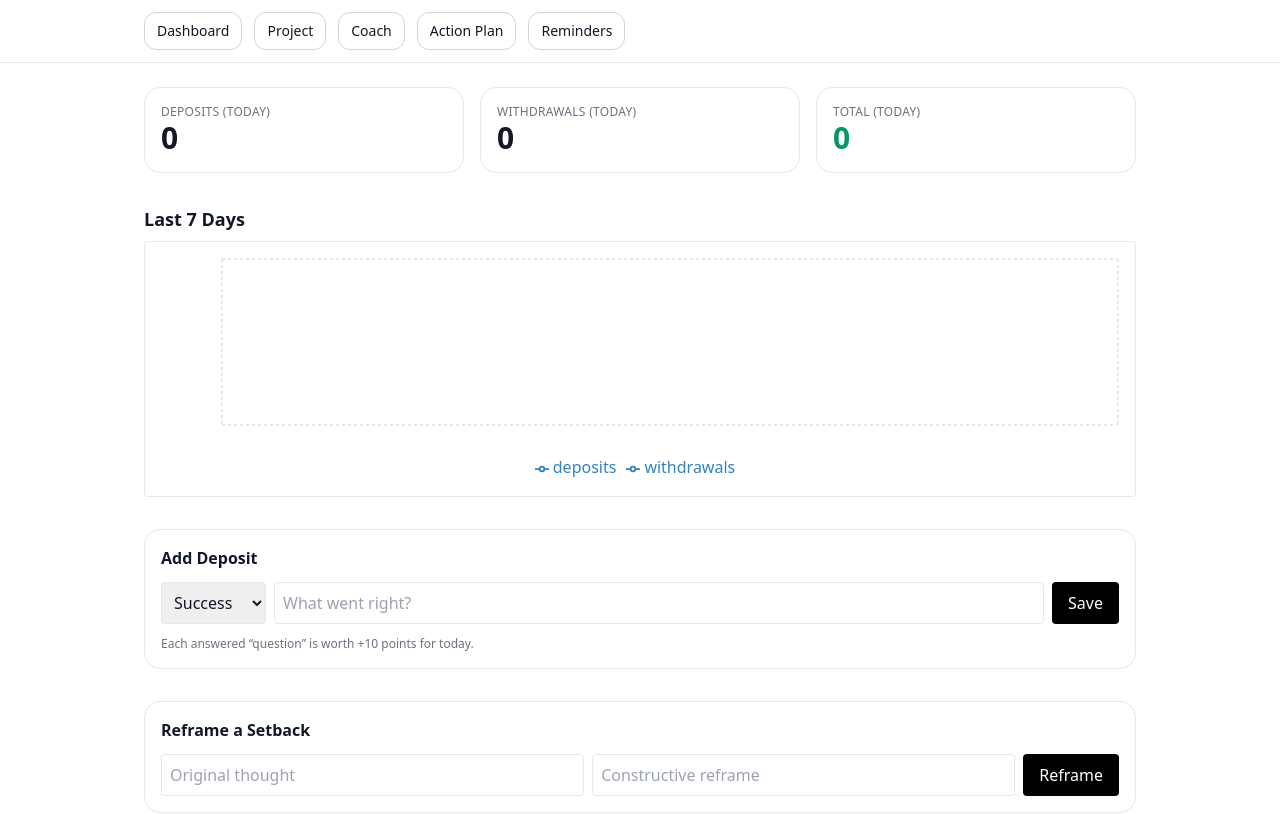
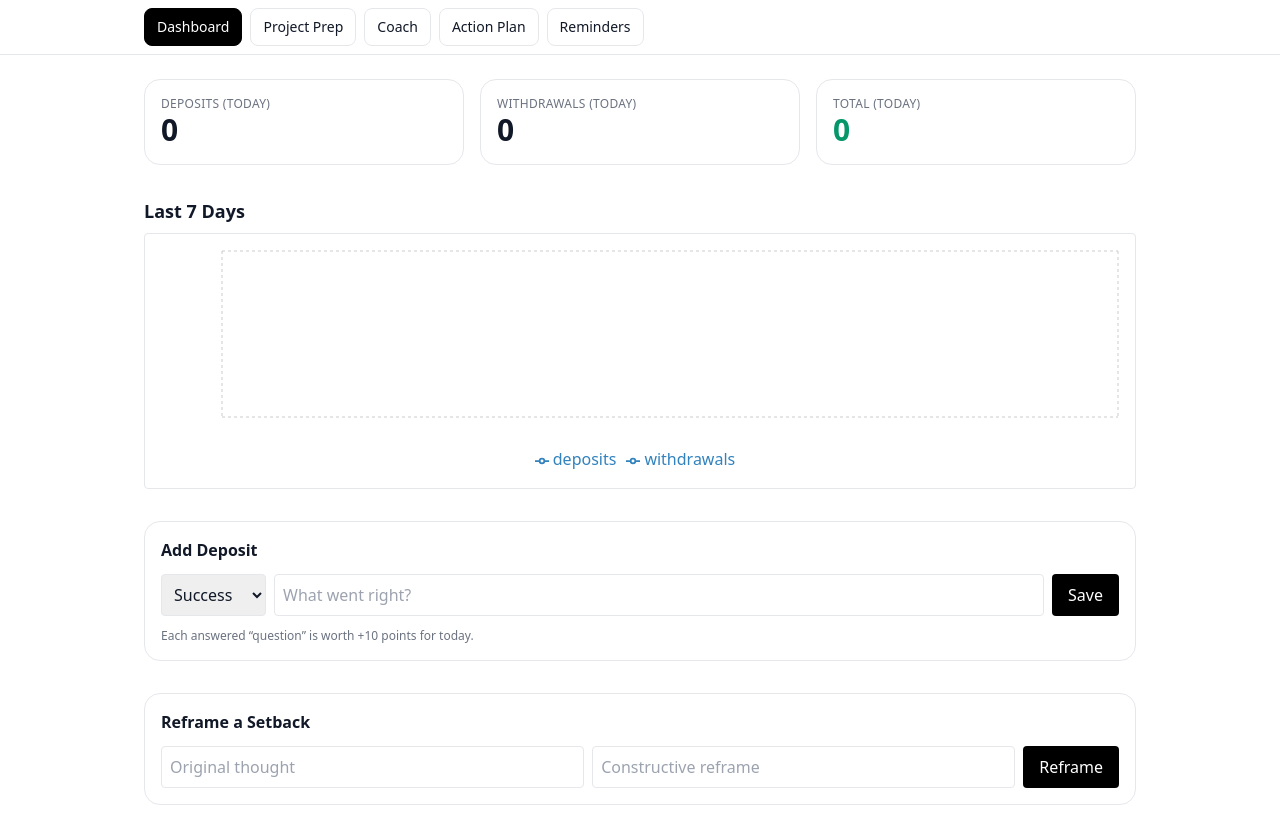
Before and after one commit to oswald23/ABC, a Next.js app: page / in a window 1280 px wide. Shown: the top 814 px of the page. Built offline with nearby package versions, Linux system fonts and the light colour scheme.

Commit message:
layout.tsx

```diff
--- a/app/layout.tsx
+++ b/app/layout.tsx
@@ -1,28 +1,23 @@
+// app/layout.tsx
 import './globals.css'
 import type { Metadata } from 'next'
-import Link from 'next/link'
+import Nav from '@/components/Nav'
 
 export const metadata: Metadata = {
   title: 'Confident Mind Coach (Web)',
   description: 'Daily confidence trainer based on The Confident Mind',
-  manifest: '/manifest.json'
+  manifest: '/manifest.json',
 }
 
 export default function RootLayout({ children }: { children: React.ReactNode }) {
   return (
     <html lang="en">
       <body>
-        <header className="border-b border-gray-200 dark:border-gray-800">
-          <nav className="container py-3 flex gap-3 flex-wrap">
-            <Link className="btn" href="/">Dashboard</Link>
-            <Link className="btn" href="/project">Project</Link>
-            <Link className="btn" href="/coach">Coach</Link>
-            <Link className="btn" href="/plan">Action Plan</Link>
-            <Link className="btn" href="/reminders">Reminders</Link>
-          </nav>
-        </header>
+        <Nav />
         <main className="container py-6">{children}</main>
-        <footer className="container py-10 text-sm text-gray-500">PWA: add to home screen; data stored locally in your browser.</footer>
+        <footer className="container py-10 text-sm text-gray-500">
+          PWA: add to home screen; data stored locally in your browser.
+        </footer>
         <script src="/sw-register.js" async></script>
       </body>
     </html>
```
